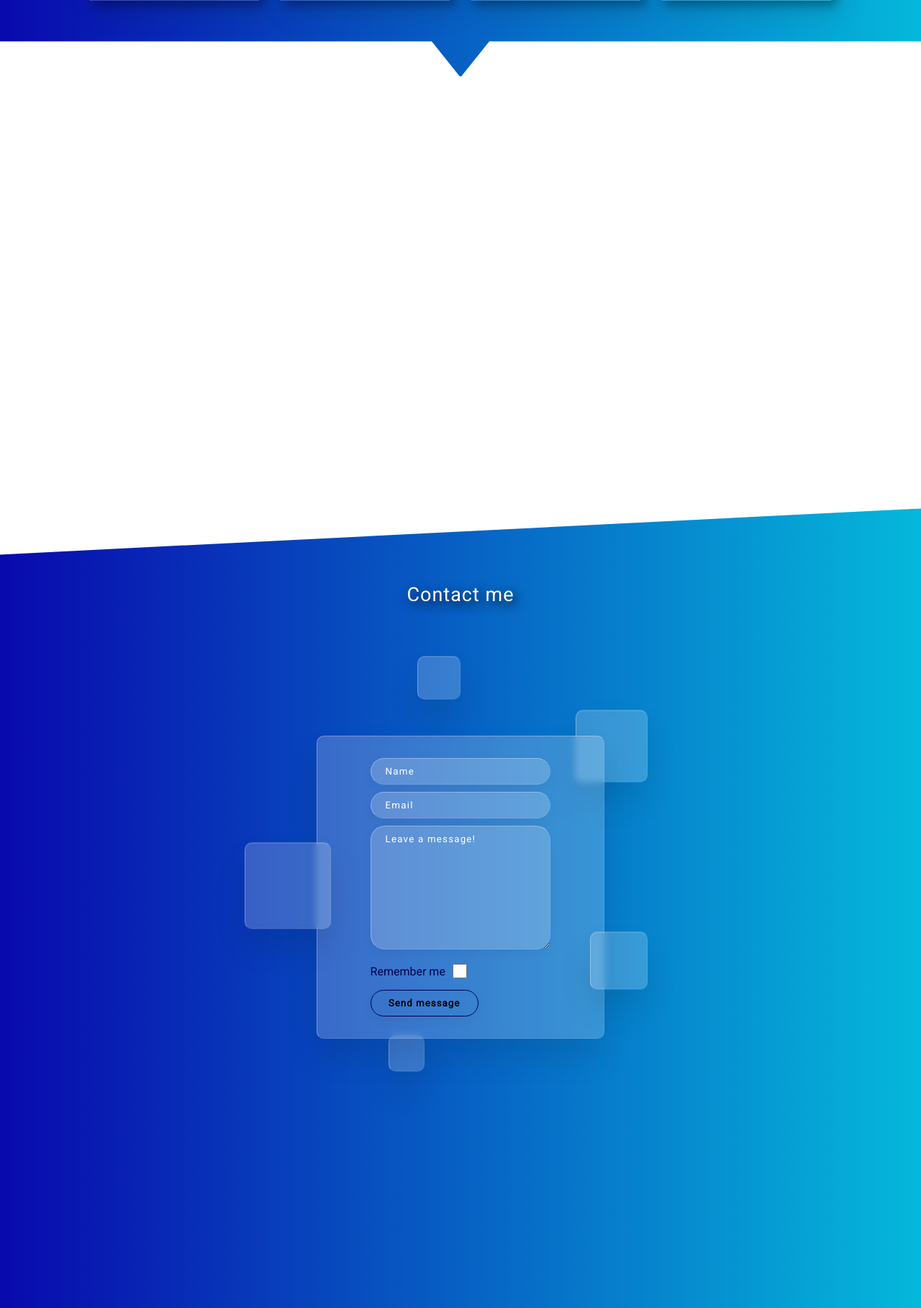
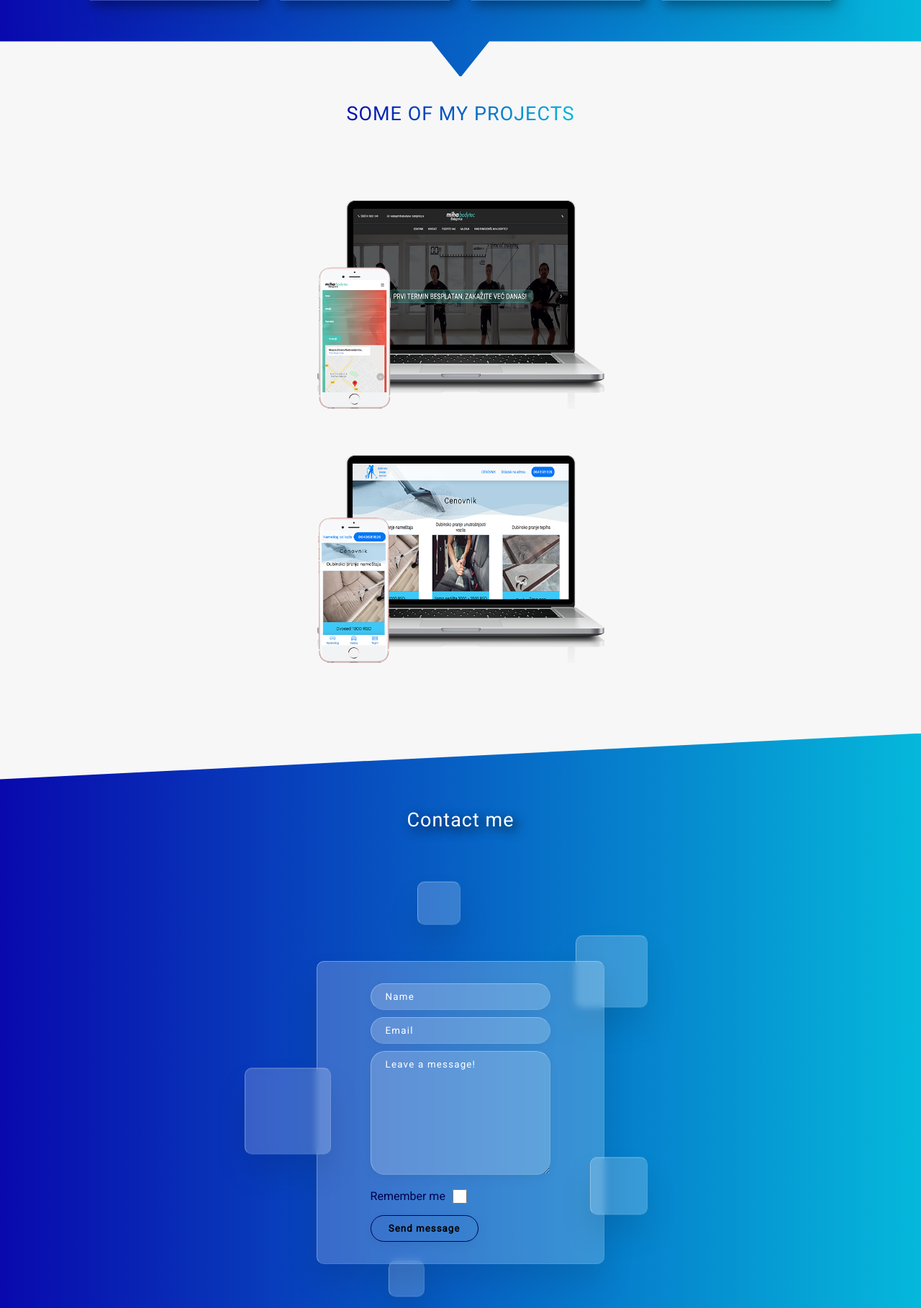
Before and after one commit to vukojevicc/Portfolio, a PHP site: page / in a window 1280 px wide. Shown: the part 1581-3398 px from the top of the page at 72% size. Run offline with PHP 8.4, Linux system fonts and the light colour scheme; some libraries are stand-ins or nearby versions.

Commit message:
final commit, project done

```diff
--- a/css/style.css
+++ b/css/style.css
@@ -18,6 +18,9 @@
     -moz-box-sizing: border-box;
     box-sizing: border-box;
     font-family: 'Roboto', sans-serif;
+}
+main{
+    background-color: #f7f7f7;
 }
 .overflow{
     position: relative;
@@ -211,12 +214,12 @@ header .navigation a li{
     margin: auto;
     padding: 6vw 2vw 2vw 2vw;
 }
-.technologies .flex-heading{
+.flex-heading{
     display: flex;
     justify-content: center;
     margin-bottom: 37px;
 }
-.technologies .flex-heading .technologies-heading{
+.technologies-heading{
     background: var(--theme-background);
    -webkit-background-clip: text;
    background-clip: text;
@@ -229,9 +232,13 @@ header .navigation a li{
     transition: transform .1s linear;
     display: inline-block;
 }
-.technologies .flex-heading .technologies-heading:hover{
+.technologies-heading:hover{
     transform: skew(2deg, 1deg);
     text-shadow: 0 2px 5px rgba(0, 0, 0, .2);
+}
+.projects .technologies-heading{
+    letter-spacing: 1px;
+    padding: 30px 0;
 }
 .menu-btn{
     display: none;
@@ -304,6 +311,11 @@ header .navigation a li{
     }
     .card{
         min-width: 218px;
+    }
+}
+@media only screen and (min-width: 410px){
+    .project img{
+        width: 400px!important;
     }
 }
 .side-menu{
@@ -414,7 +426,7 @@ th{
 .languages::before,
 .languages::after{
     content: '';
-    background: white;
+    background: #f7f7f7;
     width: 50%;
     height: 50px;
     position: absolute;
@@ -531,7 +543,8 @@ th{
     justify-content: center;
 }
 .projects{
-    height: 600px;
+    background-color: #f7f7f7;
+    padding-bottom: 5vw;
 }
 .contact{
     height: 1200px;
@@ -746,3 +759,12 @@ form{
     color: white;
     border-radius: 0;
 }
+.project{
+    display: block;
+    text-align: center;
+    margin: auto;
+    padding: 30px 0;
+}
+.project img{
+    width: 100vw;
+}
--- a/index.php
+++ b/index.php
@@ -75,7 +75,9 @@
                 <?php include __DIR__ . '/partials/languages.php'; ?>
             </div>
             <section class="projects" id="projects">
-
+                <div class="flex-heading"><div class="technologies-heading">some of my projects</div></div>
+                <a href="https://mihabodytec-batajnica.rs/" target="_blank" class="project fade"><img src="imgs/maciphonemiha.png" alt="project1"></a>
+                <a href="http://dubinskopranjezemun.com/" target="_blank" class="project fade"><img src="imgs/dubinskosve.png" alt="project2"></a>
             </section>
             <footer class="contact" id="contact">
                 <div class="contact-heading-container">
@@ -92,10 +94,14 @@
                     <div class="footer-container fade">
                         <form method="post" action="logika/posaljiporuku.php">
                             <div class="inputBox">
-                                <input type="text" name="ime" placeholder="Name" value="<?php if(isset($_COOKIE['name'])){ echo $_COOKIE['name'];} ?>">
+                                <input type="text" name="ime" placeholder="Name" value="<?php if (isset($_COOKIE['name'])) {
+                                                                                            echo $_COOKIE['name'];
+                                                                                        } ?>">
                             </div>
                             <div class="inputBox">
-                                <input type="text" name="email" placeholder="Email" value="<?php if(isset($_COOKIE['email'])){ echo $_COOKIE['email'];} ?>">
+                                <input type="text" name="email" placeholder="Email" value="<?php if (isset($_COOKIE['email'])) {
+                                                                                                echo $_COOKIE['email'];
+                                                                                            } ?>">
                             </div>
                             <div class="inputBox">
                                 <textarea name="poruka" cols="30" rows="10" placeholder="Leave a message!"></textarea>
```
Also changed, not shown: imgs/Screenshot_1.png (added), imgs/Screenshot_2.png (added), imgs/dubinsko.png (added), imgs/dubinskomobile.png (added), imgs/dubinskosve.png (added), imgs/iphone.png (added), imgs/mac.png (added), imgs/maciphonemiha.png (added).
